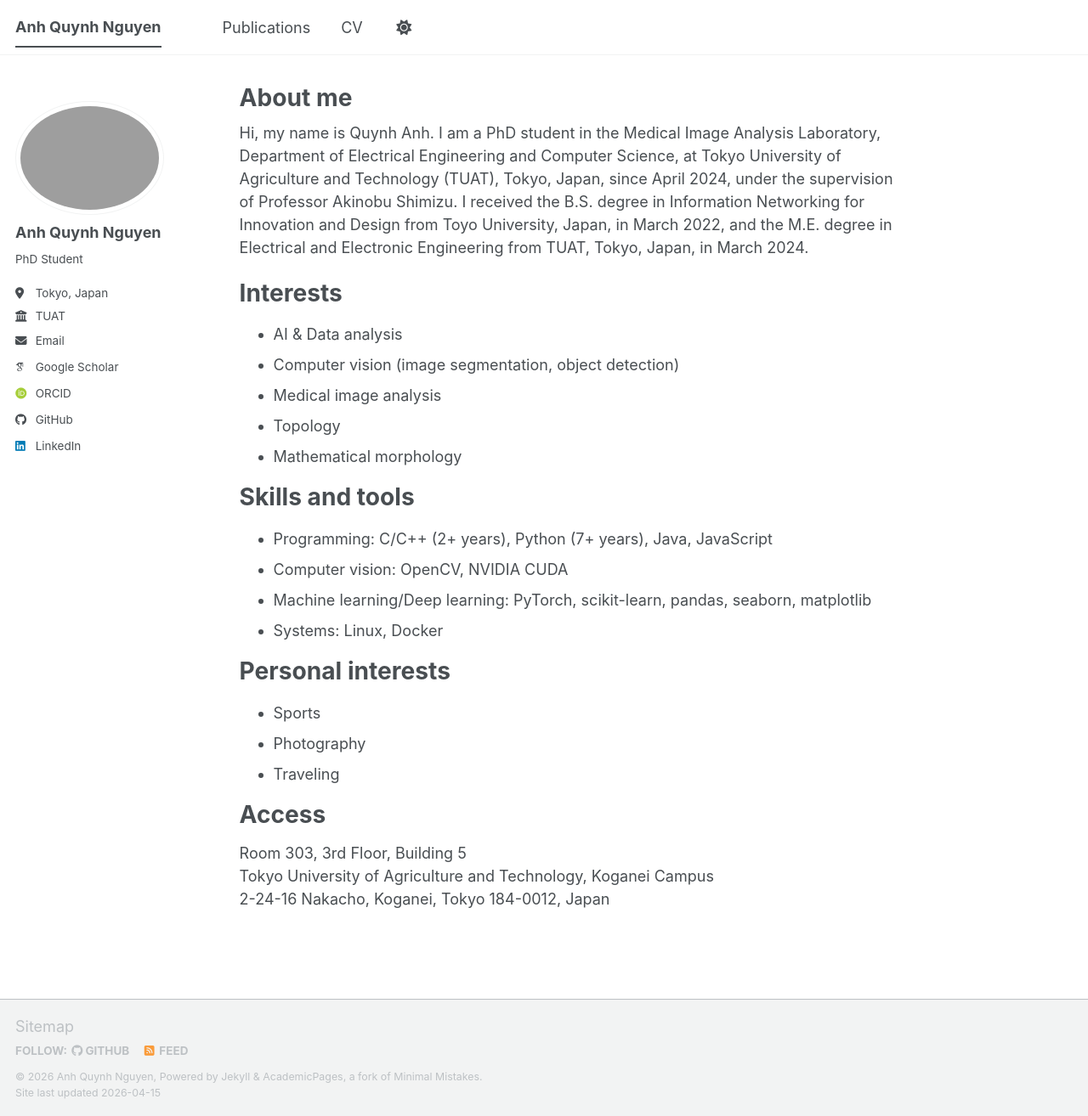
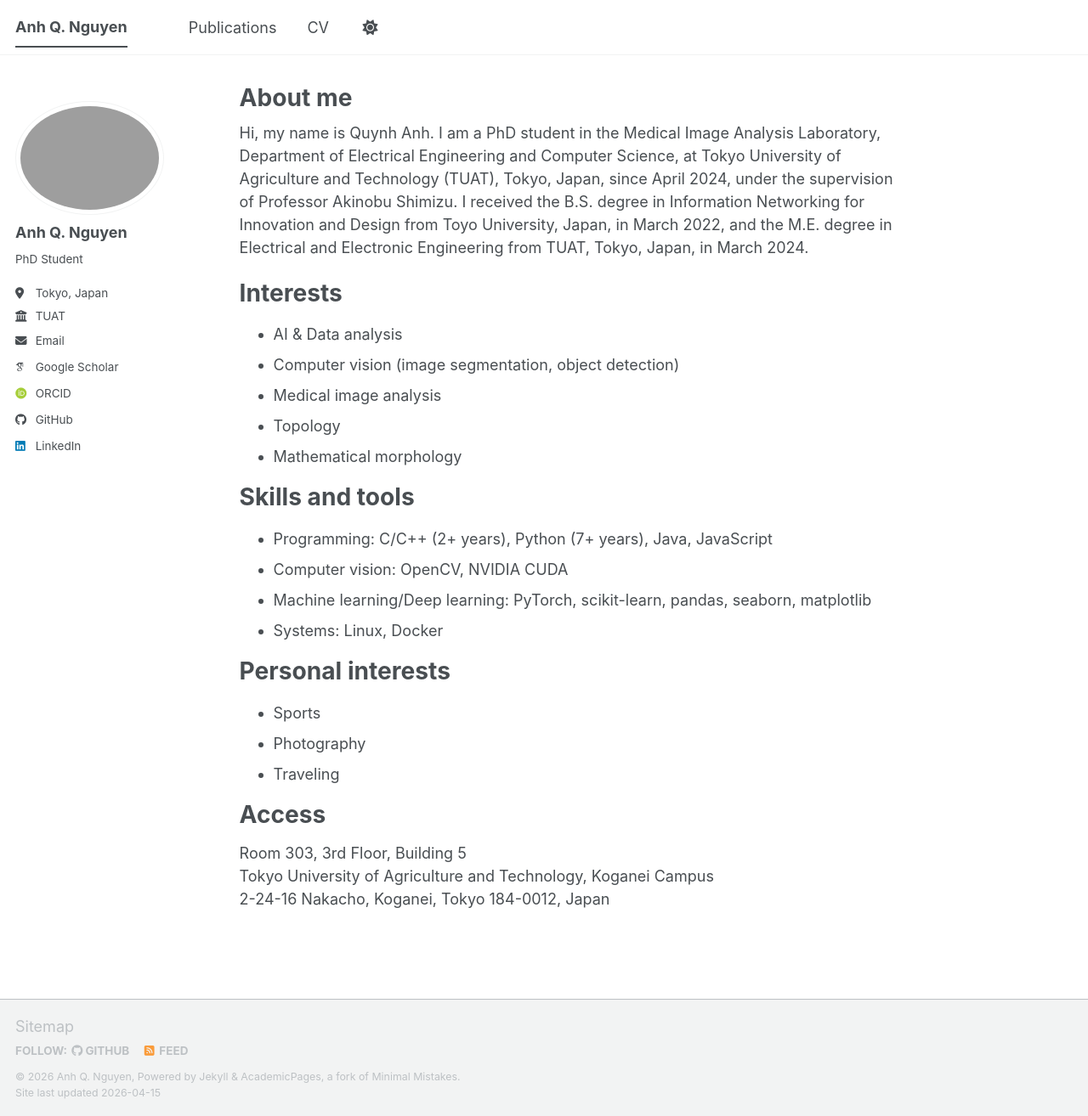
Before and after one commit to nguyenqanh/nguyenqanh.github.io, a Jekyll site: the page built from _pages/about.md, in a window 1280 px wide and 1314 px high. Shown: the whole window at 85% size. Built offline with Jekyll 4.4.1, drawn with Linux system fonts in a browser that asks for light colours; some web fonts are replaced; a script bundle is joined from its source files by our own code; library files that are not in the unit come from our copies.

Commit message:
Update _config.yml

```diff
--- a/_config.yml
+++ b/_config.yml
@@ -9,9 +9,9 @@
 # Basic Site Settings
 locale                   : "en-US"
 site_theme               : "default" # The available themes options are "default", "air", "sunrise", "mint", "dirt" and "contrast"
-title                    : "Anh Quynh Nguyen"
+title                    : "Anh Q. Nguyen"
 title_separator          : "-"
-name                     : &name "Anh Quynh Nguyen"
+name                     : &name "Anh Q. Nguyen"
 description              : &description "Your Name's academic portfolio"   # Update this with a general description of your site, this is the default if not overridden by a page
 url                      : https://nguyenqanh.github.io # The base hostname & protocol for your site e.g. "https://[your GitHub username].github.io",
                                                            # or if you already have some other page hosted on Github then use "https://[your GitHub username].github.io/[Your Repo Name]"
@@ -24,7 +24,7 @@ repository               : "nguyenqanh/nguyenqanh.github.io"
 author:
   # Biographic information
   avatar           : "profile.jpg"
-  name             : "Anh Quynh Nguyen"
+  name             : "Anh Q. Nguyen"
   pronouns         : # example: "she/her"
   bio              : "PhD Student"
   location         : "Tokyo, Japan"
```
